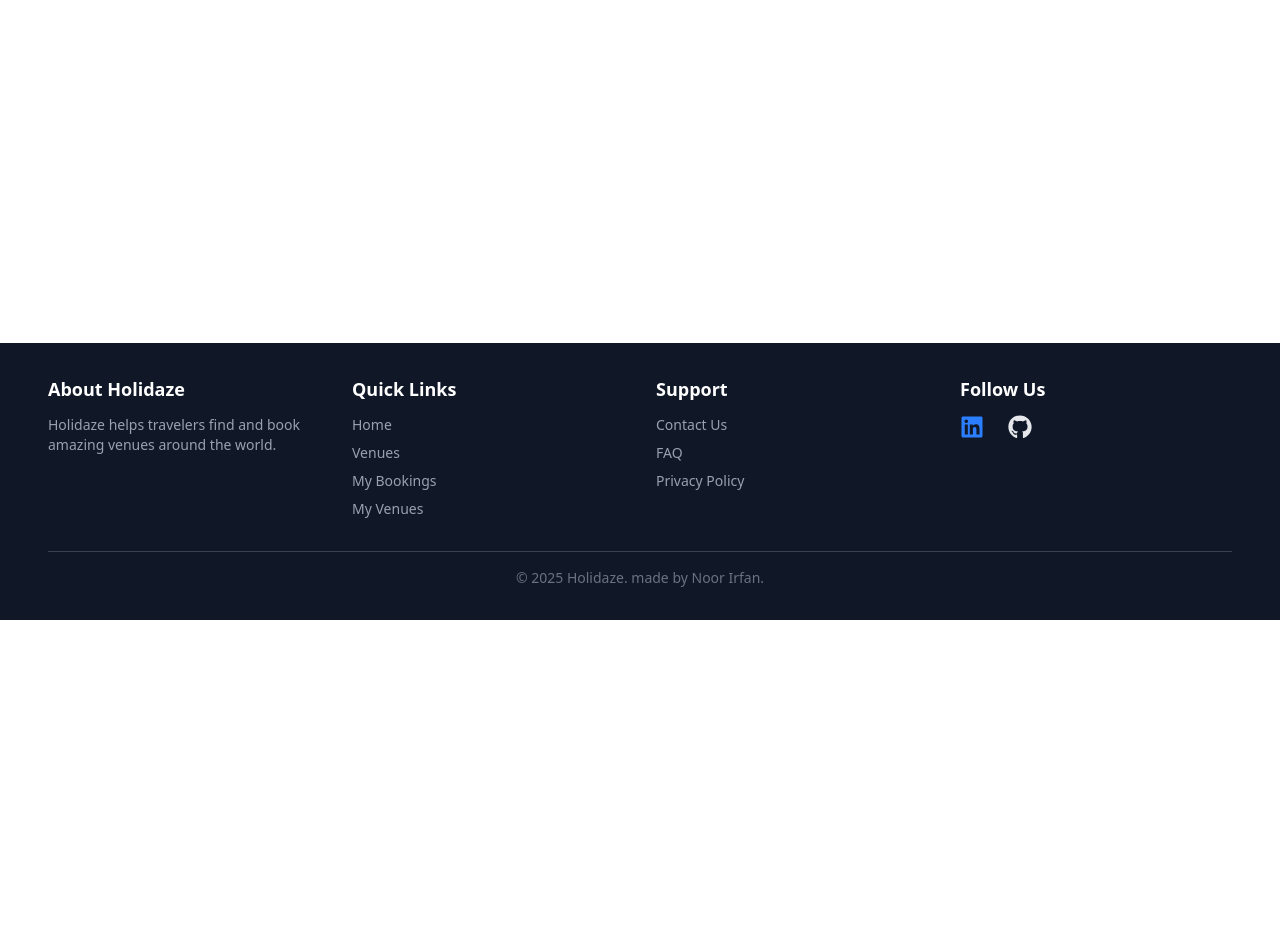
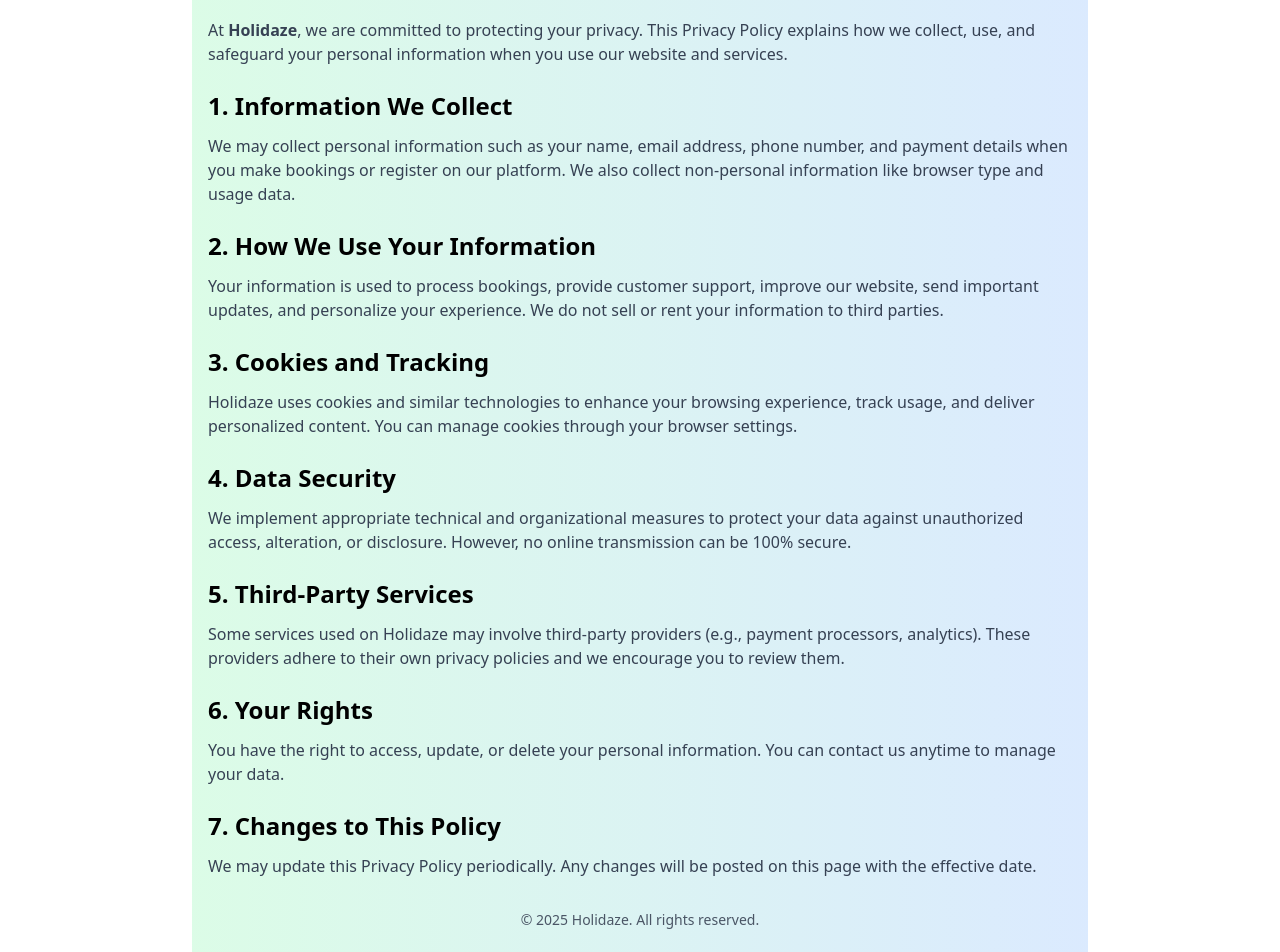
Before and after one commit to Noor807/Holidaze, a React (Vite) app in the folder holidaze-app/: page /privacy in a window 1280 px wide. Shown: the part 180-1132 px from the top of the page. Before the commit the page ends 800 px from the top, so only its background shows below. Built offline with nearby package versions, Linux system fonts and the light colour scheme.

Commit message:
add privacy policy on holidaze

```diff
--- a/holidaze-app/src/App.tsx
+++ b/holidaze-app/src/App.tsx
@@ -18,6 +18,8 @@
 import CreateEditVenuePage from "./pages/createEditVenuepage";
 
 import ContactPage from "./pages/contactPage";
+import PrivacyPolicyPage from "./pages/privacyPolicy";
+
 
 import { ToastContainer } from "react-toastify";
 import "react-toastify/dist/ReactToastify.css";
@@ -74,6 +76,15 @@
               </main>
             }
           />
+          <Route
+  path="/privacy"
+  element={
+    <main className="pt-6 max-w-7xl mx-auto px-4">
+      <PrivacyPolicyPage />
+    </main>
+  }
+/>
+
 
           {/* My Bookings */}
           <Route
--- /dev/null
+++ b/holidaze-app/src/pages/privacyPolicy.tsx
@@ -0,0 +1,54 @@
+// src/pages/PrivacyPolicyPage.tsx
+
+const PrivacyPolicyPage = () => {
+  return (
+    <div className="max-w-4xl mx-auto px-4 py-12 bg-gradient-to-r from-green-100 to-blue-100 ">
+      <h1 className="text-3xl font-bold mb-6 text-center">Privacy Policy</h1>
+
+      <p className="mb-4 text-gray-700">
+        At <strong>Holidaze</strong>, we are committed to protecting your privacy. This Privacy Policy explains how we collect, use, and safeguard your personal information when you use our website and services.
+      </p>
+
+      <h2 className="text-2xl font-semibold mt-6 mb-3">1. Information We Collect</h2>
+      <p className="mb-4 text-gray-700">
+        We may collect personal information such as your name, email address, phone number, and payment details when you make bookings or register on our platform. We also collect non-personal information like browser type and usage data.
+      </p>
+
+      <h2 className="text-2xl font-semibold mt-6 mb-3">2. How We Use Your Information</h2>
+      <p className="mb-4 text-gray-700">
+        Your information is used to process bookings, provide customer support, improve our website, send important updates, and personalize your experience. We do not sell or rent your information to third parties.
+      </p>
+
+      <h2 className="text-2xl font-semibold mt-6 mb-3">3. Cookies and Tracking</h2>
+      <p className="mb-4 text-gray-700">
+        Holidaze uses cookies and similar technologies to enhance your browsing experience, track usage, and deliver personalized content. You can manage cookies through your browser settings.
+      </p>
+
+      <h2 className="text-2xl font-semibold mt-6 mb-3">4. Data Security</h2>
+      <p className="mb-4 text-gray-700">
+        We implement appropriate technical and organizational measures to protect your data against unauthorized access, alteration, or disclosure. However, no online transmission can be 100% secure.
+      </p>
+
+      <h2 className="text-2xl font-semibold mt-6 mb-3">5. Third-Party Services</h2>
+      <p className="mb-4 text-gray-700">
+        Some services used on Holidaze may involve third-party providers (e.g., payment processors, analytics). These providers adhere to their own privacy policies and we encourage you to review them.
+      </p>
+
+      <h2 className="text-2xl font-semibold mt-6 mb-3">6. Your Rights</h2>
+      <p className="mb-4 text-gray-700">
+        You have the right to access, update, or delete your personal information. You can contact us anytime to manage your data.
+      </p>
+
+      <h2 className="text-2xl font-semibold mt-6 mb-3">7. Changes to This Policy</h2>
+      <p className="mb-4 text-gray-700">
+        We may update this Privacy Policy periodically. Any changes will be posted on this page with the effective date.
+      </p>
+
+      <p className="mt-8 text-gray-600 text-sm text-center">
+        &copy; {new Date().getFullYear()} Holidaze. All rights reserved.
+      </p>
+    </div>
+  );
+};
+
+export default PrivacyPolicyPage;
```
